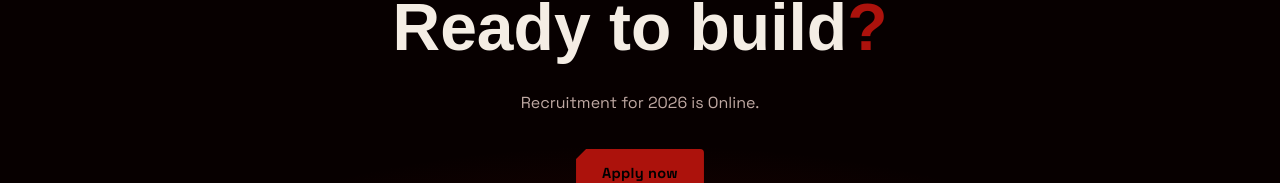
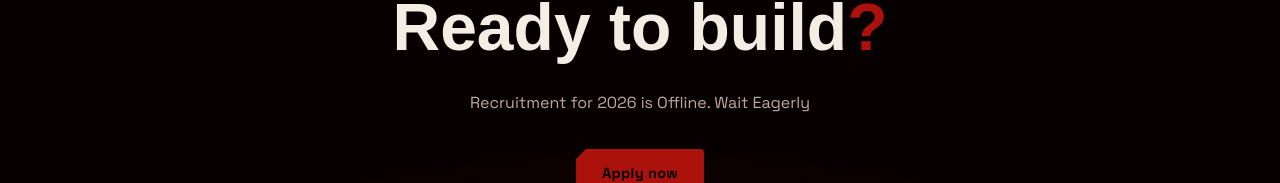
Before and after one commit to HackclubVIT/hc-main-website, a React (Vite) app: page / in a window 1280 px wide. Shown: the part 5258-5441 px from the top of the page. Built offline with nearby package versions, Linux system fonts and the light colour scheme; no server answers; a web font is replaced by a local one.

Commit message:
Recruitment Online

```diff
--- a/src/LandingPage.jsx
+++ b/src/LandingPage.jsx
@@ -883,7 +883,7 @@ export default function HackClubLanding({ onLogin, onOpenRecruitment }) {
           <h2>
             Ready to build<span className="o">?</span>
           </h2>
-          <p>Recruitment for 2026 is Online.</p>
+          <p>Recruitment for 2026 is Offline. Wait Eagerly</p>
           <div className="hc-cta-row center">
             <a className="hc-btn solid" href="#" onClick={(e) => { e.preventDefault(); onOpenRecruitment(); }}>
               Apply now
```
